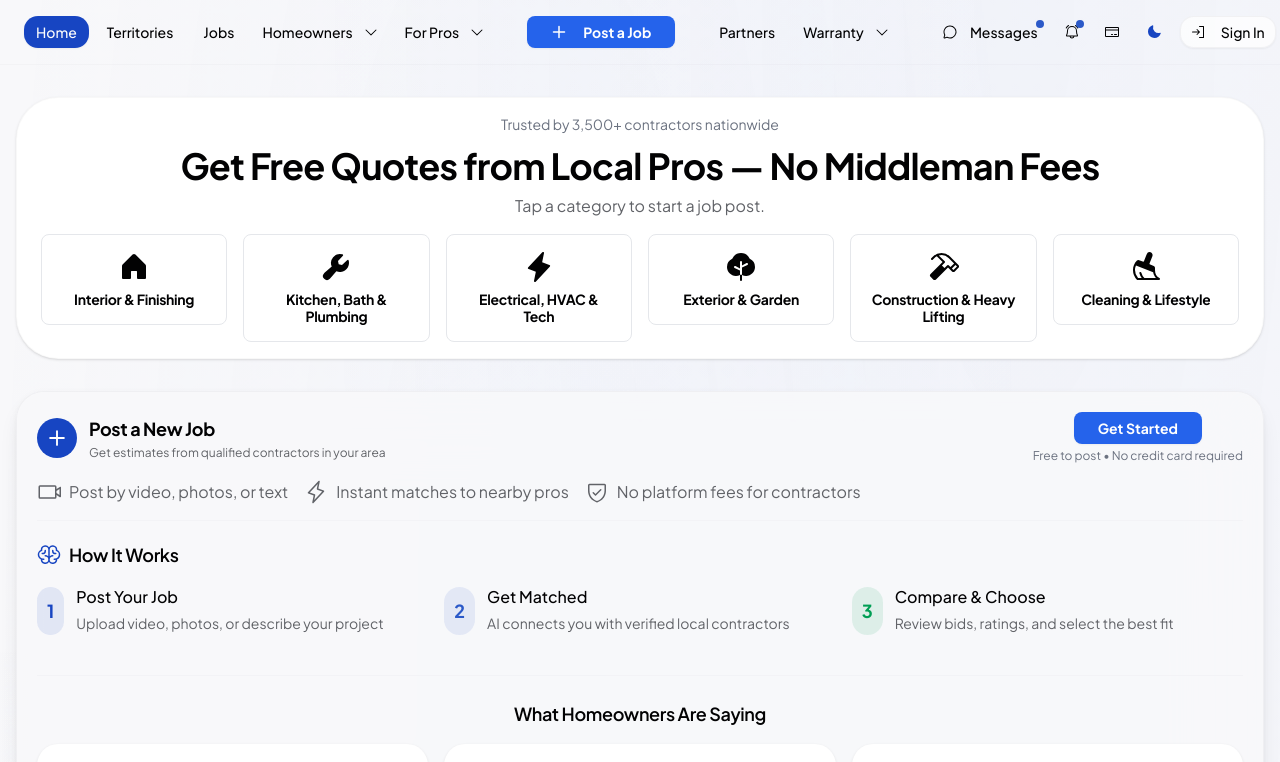
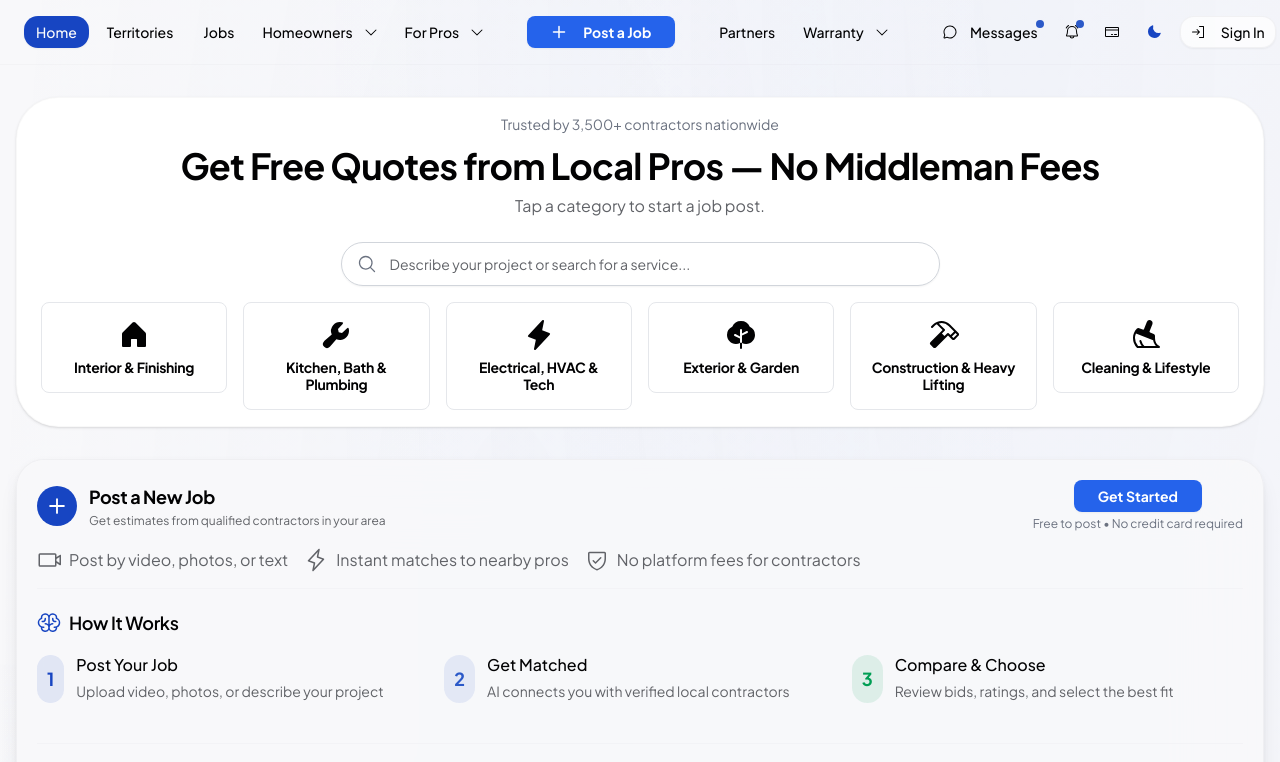
Before and after one commit to FairTradeWorker/i-cannot-help-with-t, a React (Vite) app: page / in a window 1280 px wide. Shown: the top 762 px of the page. Built offline with nearby package versions, Linux system fonts and the light colour scheme; no server answers.

Commit message:
Add search bar to homepage hero section with navigation to jobs page

```diff
--- a/src/App.tsx
+++ b/src/App.tsx
@@ -99,6 +99,7 @@ function App() {
   const isMobile = useIsMobile();
   const [mobileMenuOpen, setMobileMenuOpen] = useState(false);
   const [isScrolled, setIsScrolled] = useState(false);
+  const [jobsSearchQuery, setJobsSearchQuery] = useState<string>('');
   const [currentUser, setCurrentUser] = useState<UserType | null>(null);
   const [loading, setLoading] = useState(true);
   const [showLogin, setShowLogin] = useState(false);
@@ -237,6 +238,15 @@ function App() {
     if (isMobile) {
       setMobileMenuOpen(false); // Close mobile menu after navigation
     }
+  };
+
+  const handleSearch = (query: string) => {
+    setJobsSearchQuery(query);
+    handleNavClick('jobs');
+    // Clear the search query after a short delay to allow JobsTab to read it
+    setTimeout(() => {
+      setJobsSearchQuery('');
+    }, 100);
   };
 
   const handleCreateJob = (selection?: ServiceSelection) => {
@@ -831,6 +841,7 @@ function App() {
                           setPreselectedCategoryId(null);
                           setShowServiceMenu(true);
                         }}
+                        onSearch={handleSearch}
                       />
 
                       {/* Top section with Post Job */}
@@ -1297,6 +1308,7 @@ function App() {
                       onJobSelect={(job) => {
                         toast.success(`Selected job: ${job.title}`);
                       }}
+                      initialSearchTerm={jobsSearchQuery}
                     />
                   )}
                   {activeTab === 'contractors-browse' && <ContractorBrowser />}
--- a/src/components/JobsTab.tsx
+++ b/src/components/JobsTab.tsx
@@ -41,6 +41,7 @@ interface JobsTabProps {
   user?: User;
   onPostJob?: () => void;
   onJobSelect?: (job: Job) => void;
+  initialSearchTerm?: string;
 }
 
 // Sample jobs for demonstration (will be combined with dataStore jobs)
@@ -180,11 +181,11 @@ const sampleJobs: Job[] = [
   },
 ];
 
-export function JobsTab({ user, onPostJob, onJobSelect }: JobsTabProps) {
+export function JobsTab({ user, onPostJob, onJobSelect, initialSearchTerm }: JobsTabProps) {
   const [storedJobs, setStoredJobs] = useKV<Job[]>('posted-jobs', []);
   const [jobs, setJobs] = useState<Job[]>([]);
   const [loading, setLoading] = useState(true);
-  const [searchTerm, setSearchTerm] = useState('');
+  const [searchTerm, setSearchTerm] = useState(initialSearchTerm || '');
   const [selectedState, setSelectedState] = useState<string>('all');
   const [selectedCategory, setSelectedCategory] = useState<string>('all');
   const [selectedJob, setSelectedJob] = useState<Job | null>(null);
@@ -193,6 +194,12 @@ export function JobsTab({ user, onPostJob, onJobSelect }: JobsTabProps) {
   useEffect(() => {
     loadJobs();
   }, [storedJobs]);
+
+  useEffect(() => {
+    if (initialSearchTerm) {
+      setSearchTerm(initialSearchTerm);
+    }
+  }, [initialSearchTerm]);
 
   const loadJobs = async () => {
     setLoading(true);
--- a/src/components/ServiceCategoriesShowcase.tsx
+++ b/src/components/ServiceCategoriesShowcase.tsx
@@ -1,4 +1,5 @@
 import { motion } from 'framer-motion';
+import { useState } from 'react';
 import {
   House,
   Wrench,
@@ -6,11 +7,13 @@ import {
   Tree,
   Hammer,
   Broom,
-  ArrowRight
+  ArrowRight,
+  MagnifyingGlass
 } from '@phosphor-icons/react';
 import { Card } from '@/components/ui/card';
 import { Button } from '@/components/ui/button';
 import { Badge } from '@/components/ui/badge';
+import { Input } from '@/components/ui/input';
 import { SERVICE_CATEGORIES } from '@/types/service-categories';
 
 // Icon mapping
@@ -26,12 +29,22 @@ const iconMap: Record<string, React.ComponentType<any>> = {
 interface ServiceCategoriesShowcaseProps {
   onCategoryClick?: (categoryId: string) => void;
   onServiceSelect?: () => void;
+  onSearch?: (query: string) => void;
 }
 
 export function ServiceCategoriesShowcase({
   onCategoryClick,
-  onServiceSelect
+  onServiceSelect,
+  onSearch
 }: ServiceCategoriesShowcaseProps) {
+  const [searchQuery, setSearchQuery] = useState('');
+
+  const handleSearch = (e: React.FormEvent) => {
+    e.preventDefault();
+    if (searchQuery.trim() && onSearch) {
+      onSearch(searchQuery.trim());
+    }
+  };
 
   return (
     <div className="space-y-4 rounded-2xl border border-border/60 bg-white px-4 py-3 md:px-6 md:py-4 shadow-sm">
@@ -47,9 +60,42 @@ export function ServiceCategoriesShowcase({
         </h2>
 
         {/* Subheadline */}
-        <p className="text-sm md:text-base text-muted-foreground font-normal">
+        <p className="text-sm md:text-base text-muted-foreground font-normal mb-6">
           Tap a category to start a job post.
         </p>
+
+        {/* Search Bar */}
+        <form onSubmit={handleSearch} className="flex justify-center mb-4">
+          <div className="relative w-[90%] md:w-[50%]">
+            <MagnifyingGlass
+              className="absolute left-4 top-1/2 transform -translate-y-1/2"
+              style={{ width: '20px', height: '20px', color: '#6b7280' }}
+              weight="regular"
+            />
+            <Input
+              type="text"
+              value={searchQuery}
+              onChange={(e) => setSearchQuery(e.target.value)}
+              placeholder="Describe your project or search for a service..."
+              className="pl-12 pr-4 transition-all duration-200"
+              style={{
+                height: '44px',
+                borderRadius: '24px',
+                border: '1px solid #d1d5db',
+                padding: '0 20px 0 48px',
+                fontSize: '14px',
+              }}
+              onFocus={(e) => {
+                e.target.style.borderColor = '#2563eb';
+                e.target.style.boxShadow = '0 0 0 3px rgba(37, 99, 235, 0.1)';
+              }}
+              onBlur={(e) => {
+                e.target.style.borderColor = '#d1d5db';
+                e.target.style.boxShadow = 'none';
+              }}
+            />
+          </div>
+        </form>
       </div>
 
       {/* All 6 category cards in one row */}
```
